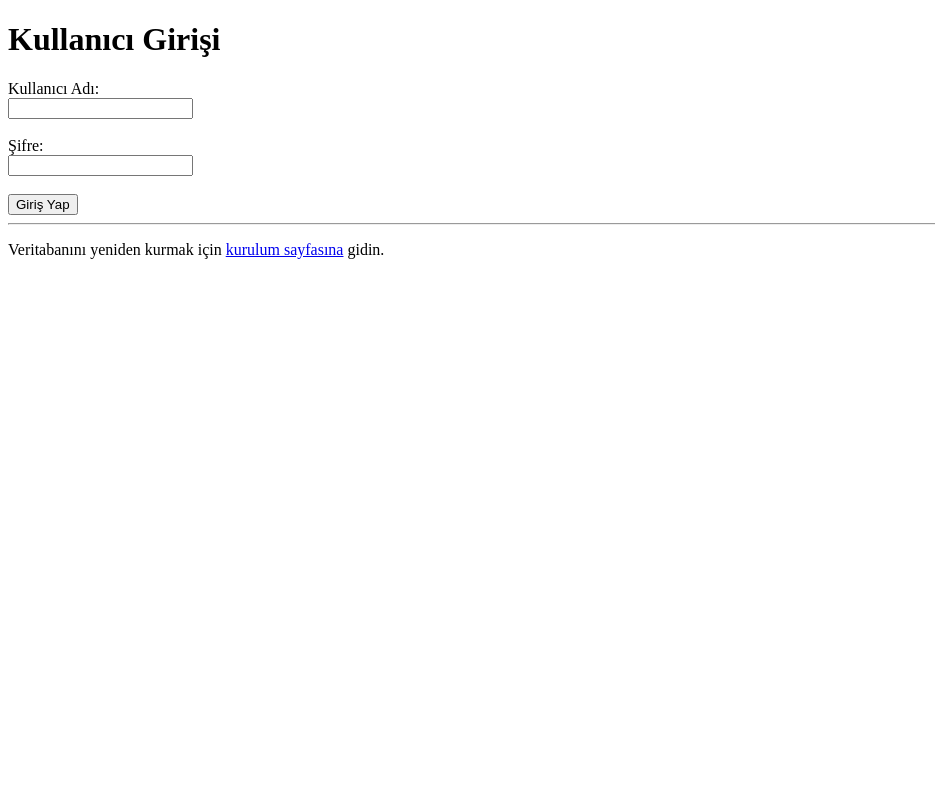
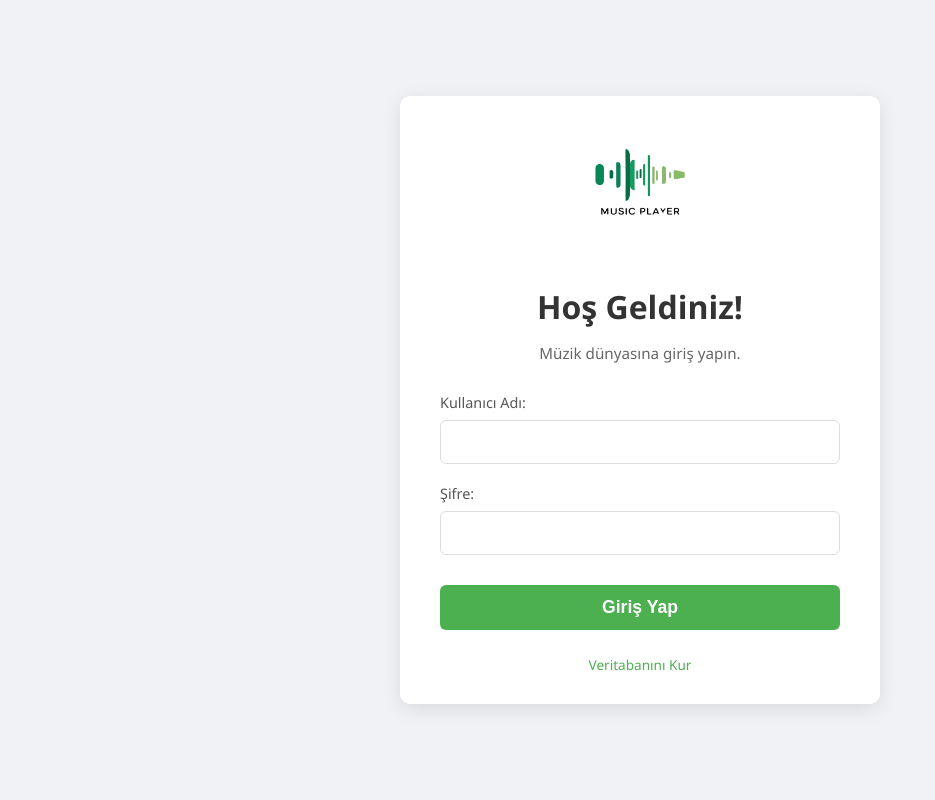
Before and after one commit to yusufozdil/musicPlayer, a PHP site: page /login.html in a window 1280 px wide. Shown: the whole page, without its empty margins (0-935 px from the left). Run offline with PHP 8.4, Linux system fonts and the light colour scheme.

Commit message:
added some fancy things

```diff
--- a/generalSQL.html
+++ b/generalSQL.html
@@ -12,7 +12,6 @@
         .report-section { margin-bottom: 20px; }
         .report-section ul { list-style: decimal; padding-left: 20px; }
         .report-section li { margin-bottom: 5px; }
-
         .custom-sql-section textarea { width: 100%; min-height: 100px; padding: 10px; margin-bottom: 10px; border: 1px solid #ccc; border-radius: 4px; box-sizing: border-box; font-family: monospace; font-size: 1em;}
         .custom-sql-section button { padding: 10px 15px; background-color: #007bff; color: white; border: none; border-radius: 4px; cursor: pointer; }
         .custom-sql-section button:hover { background-color: #0056b3; }
@@ -26,7 +25,7 @@
 </head>
 <body>
     <div class="container">
-        <a href="homepage.php" class="back-link-page"><< Anasayfaya Dön</a>
+        <a href="homepage.php" style="margin: 20px; color: #2f6a31; font-size: 1.0em; text-decoration:none;">Anasayfaya Dön</a>
         <h1><?php echo $page_title; ?></h1>
 
         <!-- Hazır Raporlar -->
--- a/homepage.php
+++ b/homepage.php
@@ -11,6 +11,7 @@ require_once('includes/db_connect.php');
 
 $user_id = $_SESSION['user_id'];
 $user_name = $_SESSION['user_name'];
+$user_image_url = isset($_SESSION['user_image']) ? $_SESSION['user_image'] : null;
 
 // Sayfa başlığı için
 $page_title = "Merhaba, " . htmlspecialchars($user_name) . "!";
--- a/install.php
+++ b/install.php
@@ -37,7 +37,7 @@ $table_queries = [
     "COUNTRY" => "CREATE TABLE IF NOT EXISTS COUNTRY (
         country_id INT AUTO_INCREMENT PRIMARY KEY,
         country_name VARCHAR(100) NOT NULL UNIQUE,
-        country_code VARCHAR(5) NOT NULL UNIQUE COMMENT 'Örn: TR, US, GB'
+        country_code VARCHAR(5) NOT NULL UNIQUE
     )",
 
     "USERS" => "CREATE TABLE IF NOT EXISTS USERS (
@@ -47,11 +47,11 @@ $table_queries = [
         name VARCHAR(100),
         username VARCHAR(50) NOT NULL UNIQUE,
         email VARCHAR(100) NOT NULL UNIQUE,
-        password VARCHAR(255) NOT NULL COMMENT 'Şifreler hashlenerek saklanmalı',
+        password VARCHAR(255) NOT NULL,
         date_joined DATE,
         last_login TIMESTAMP NULL DEFAULT NULL,
         follower_num INT DEFAULT 0,
-        subscription_type VARCHAR(20) COMMENT 'Örn: free, premium',
+        subscription_type VARCHAR(20),
         top_genre VARCHAR(50),
         num_songs_liked INT DEFAULT 0,
         most_played_artist VARCHAR(100),
--- a/login.html
+++ b/login.html
@@ -4,31 +4,148 @@
     <meta charset="UTF-8">
     <meta name="viewport" content="width=device-width, initial-scale=1.0">
     <title>Kullanıcı Girişi - Müzik Çalar</title>
+    <style>
+        body {
+            font-family: 'Segoe UI', Tahoma, Geneva, Verdana, sans-serif;
+            background-color: #f0f2f5;
+            display: flex;
+            justify-content: center;
+            align-items: center;
+            min-height: 100vh;
+            margin: 0;
+            padding: 20px;
+            box-sizing: border-box;
+        }
+
+        .login-container {
+            background-color: #ffffff;
+            padding: 30px 40px;
+            border-radius: 10px;
+            box-shadow: 0 5px 20px rgba(0, 0, 0, 0.1);
+            width: 100%;
+            max-width: 400px;
+            text-align: center;
+        }
+
+        .login-container h1 {
+            color: #333;
+            margin-bottom: 10px;
+            font-size: 2em;
+            font-weight: 600;
+        }
+
+        .login-container p.subtitle {
+            color: #666;
+            margin-bottom: 30px;
+            font-size: 0.95em;
+        }
+
+        .input-group {
+            margin-bottom: 20px;
+            text-align: left;
+        }
+
+        .input-group label {
+            display: block;
+            margin-bottom: 8px;
+            color: #555;
+            font-weight: 500;
+            font-size: 0.9em;
+        }
+
+        .input-group input[type="text"],
+        .input-group input[type="password"] {
+            width: calc(100% - 22px);
+            padding: 12px 10px;
+            border: 1px solid #ddd;
+            border-radius: 6px;
+            font-size: 1em;
+            transition: border-color 0.3s;
+        }
+
+        .input-group input[type="text"]:focus,
+        .input-group input[type="password"]:focus {
+            border-color: #4CAF50;
+            outline: none;
+            box-shadow: 0 0 0 2px rgba(76, 175, 80, 0.2);
+        }
+
+        button[type="submit"] {
+            background-color: #4CAF50;
+            color: white;
+            border: none;
+            padding: 12px 0;
+            border-radius: 6px;
+            cursor: pointer;
+            font-size: 1.1em;
+            font-weight: 600;
+            width: 100%;
+            transition: background-color 0.3s;
+            margin-top: 10px;
+        }
+
+        button[type="submit"]:hover {
+            background-color: #45a049;
+        }
+
+        .links {
+            margin-top: 25px;
+            font-size: 0.85em;
+        }
+
+        .links a {
+            color: #4CAF50;
+            text-decoration: none;
+            margin: 0 8px;
+        }
+
+        .links a:hover {
+            text-decoration: underline;
+        }
+
+        .message {
+            padding: 10px;
+            margin-bottom: 20px;
+            border-radius: 5px;
+            font-size: 0.9em;
+        }
+        .error {
+            background-color: #f8d7da;
+            color: #721c24;
+            border: 1px solid #f5c6cb;
+        }
+        .success {
+            background-color: #d4edda;
+            color: #155724;
+            border: 1px solid #c3e6cb;
+        }
+    </style>
 </head>
 <body>
 
-    <h1>Kullanıcı Girişi</h1>
+    <div class="login-container">
+        <img src="assets/images/logo.png" alt="Müzik Çalar Logo" style="width: 200px; margin-bottom: 20px;">
+        <h1>Hoş Geldiniz!</h1>
+        <p class="subtitle">Müzik dünyasına giriş yapın.</p>
 
         <form action="login.php" method="POST">
-        <div>
-            <label for="username">Kullanıcı Adı:</label><br>
+            <div class="input-group">
+                <label for="username">Kullanıcı Adı:</label>
                 <input type="text" id="username" name="username" required>
             </div>
-        <br>
-        <div>
-            <label for="password">Şifre:</label><br>
+
+            <div class="input-group">
+                <label for="password">Şifre:</label>
                 <input type="password" id="password" name="password" required>
             </div>
-        <br>
-        <div>
+
             <button type="submit">Giriş Yap</button>
-        </div>
         </form>
 
-    <hr>
-    <p>
-        Veritabanını yeniden kurmak için <a href="index.html">kurulum sayfasına</a> gidin.
-    </p>
+        <div class="links">
+            <a href="index.html">Veritabanını Kur</a>
+        </div>
+    </div>
 
 </body>
 </html>
--- a/login.php
+++ b/login.php
@@ -12,7 +12,7 @@ if ($_SERVER["REQUEST_METHOD"] == "POST") {
         exit;
     }
 
-    $stmt = $conn->prepare("SELECT user_id, username, password, name FROM USERS WHERE username = ?");
+    $stmt = $conn->prepare("SELECT * FROM USERS WHERE username = ?");
     if ($stmt === false) {
         error_log("Prepare failed: (" . $conn->errno . ") " . $conn->error);
         header("Location: login.html?error=Sistem hatası, lütfen daha sonra tekrar deneyin. (Prep)");
@@ -30,6 +30,7 @@ if ($_SERVER["REQUEST_METHOD"] == "POST") {
             $_SESSION['user_id'] = $user['user_id'];
             $_SESSION['username'] = $user['username'];
             $_SESSION['user_name'] = $user['name'];
+            $_SESSION['user_image'] = $user['image'];
 
             $update_stmt = $conn->prepare("UPDATE USERS SET last_login = CURRENT_TIMESTAMP WHERE user_id = ?");
             if($update_stmt) {
```
Also changed, not shown: albumpage.html (+5 -3 lines), artistpage.html (+6 -2 lines), homepage.html (+11 -5 lines), index.html (+83 -12 lines), playlistpage.html (+52 -16 lines), playlistpage.php (+9 -5 lines), assets/images/default_user.png (added), assets/images/logo.png (added). Lines whose indentation alone changed are shown as unchanged.
